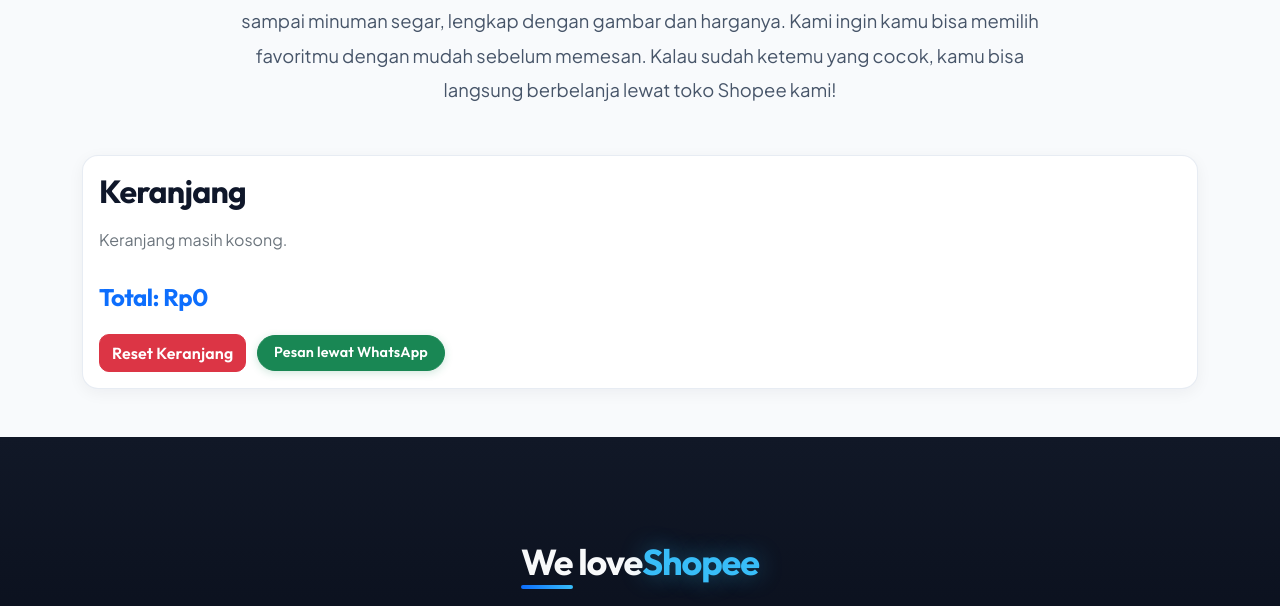
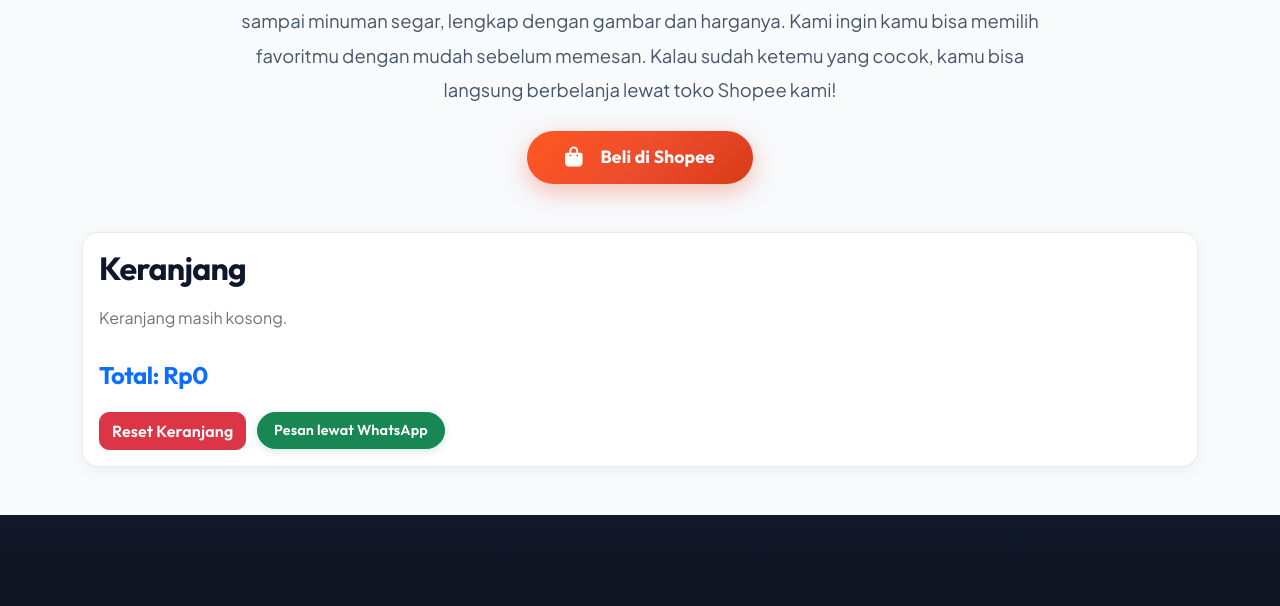
Before and after one commit to Gregory2013/Lumi-re-Bites, a plain HTML site: page index.html in a window 1280 px wide. Shown: the part 1363-1969 px from the top of the page. Drawn offline with nearby package versions, Linux system fonts and the light colour scheme; a web font is replaced by a local one.

Commit message:
push to git

```diff
--- a/index.html
+++ b/index.html
@@ -67,6 +67,12 @@
             lengkap dengan gambar dan harganya. Kami ingin kamu bisa memilih favoritmu dengan mudah sebelum memesan.
             Kalau sudah ketemu yang cocok, kamu bisa langsung berbelanja lewat toko Shopee kami!
         </p>
+
+        <div class="mt-4 mb-2">
+            <a href="https://id.shp.ee/PCVY7rQx" target="_blank" rel="noopener noreferrer" class="btn shopee-btn">
+                <i class="fa-solid fa-bag-shopping me-2 fs-5"></i> Beli di Shopee
+            </a>
+        </div>
     </div>
 
 
--- a/style.css
+++ b/style.css
@@ -327,6 +327,38 @@ footer .instagram-btn:hover {
     box-shadow: 0 12px 30px rgba(223, 73, 150, 0.55) !important;
     filter: brightness(1.08);
 }
+
+/* Shopee Brand Button */
+.shopee-btn {
+    background: linear-gradient(135deg, #ff5722 0%, #ee4d2d 50%, #d83a17 100%) !important;
+    color: #ffffff !important;
+    border: none !important;
+    border-radius: 999px !important;
+    padding: 0.85rem 2.4rem !important;
+    font-size: 1.1rem !important;
+    font-weight: 700 !important;
+    font-family: var(--font-heading);
+    letter-spacing: 0.01em;
+    display: inline-flex !important;
+    align-items: center;
+    justify-content: center;
+    gap: 0.6rem;
+    box-shadow: 0 8px 24px rgba(238, 77, 45, 0.35) !important;
+    transition: transform 0.25s ease, box-shadow 0.25s ease, filter 0.25s ease !important;
+    text-decoration: none;
+}
+
+.shopee-btn:hover {
+    transform: translateY(-3px) scale(1.03) !important;
+    box-shadow: 0 14px 30px rgba(238, 77, 45, 0.5) !important;
+    filter: brightness(1.08);
+    color: #ffffff !important;
+}
+
+.shopee-btn:active {
+    transform: translateY(0) scale(0.99) !important;
+}
+
 
 /* ========================================================
    Admin Panel Modern Styling
```
